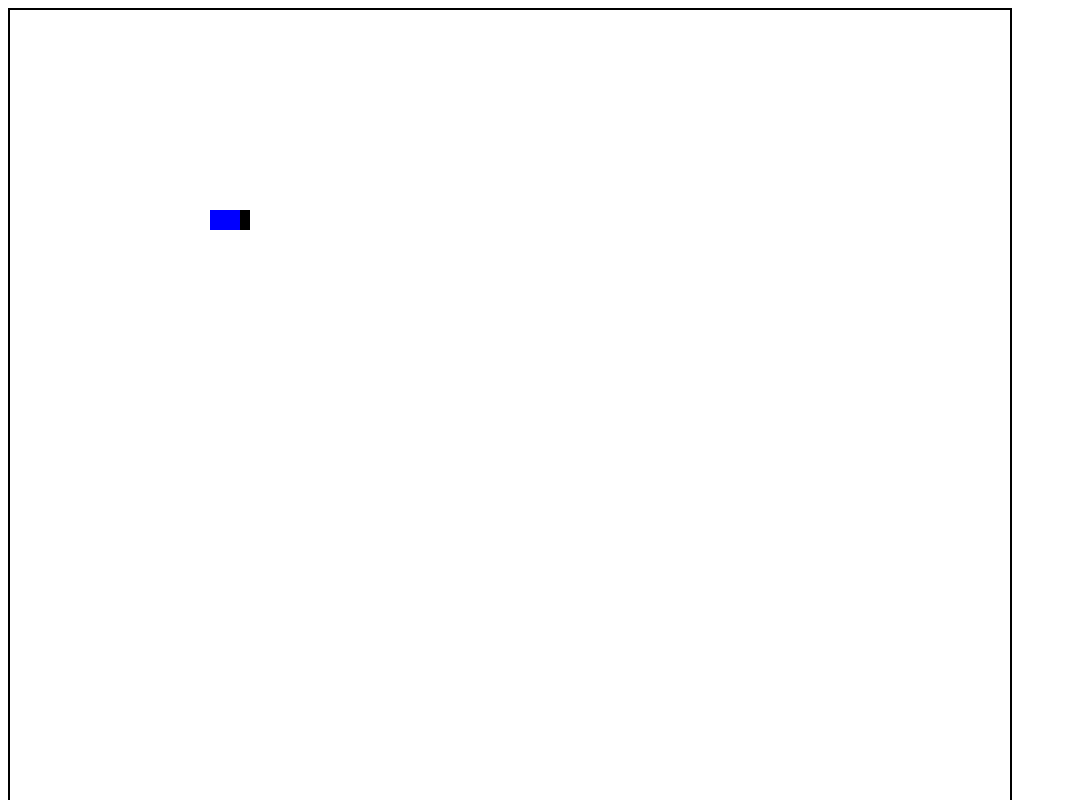
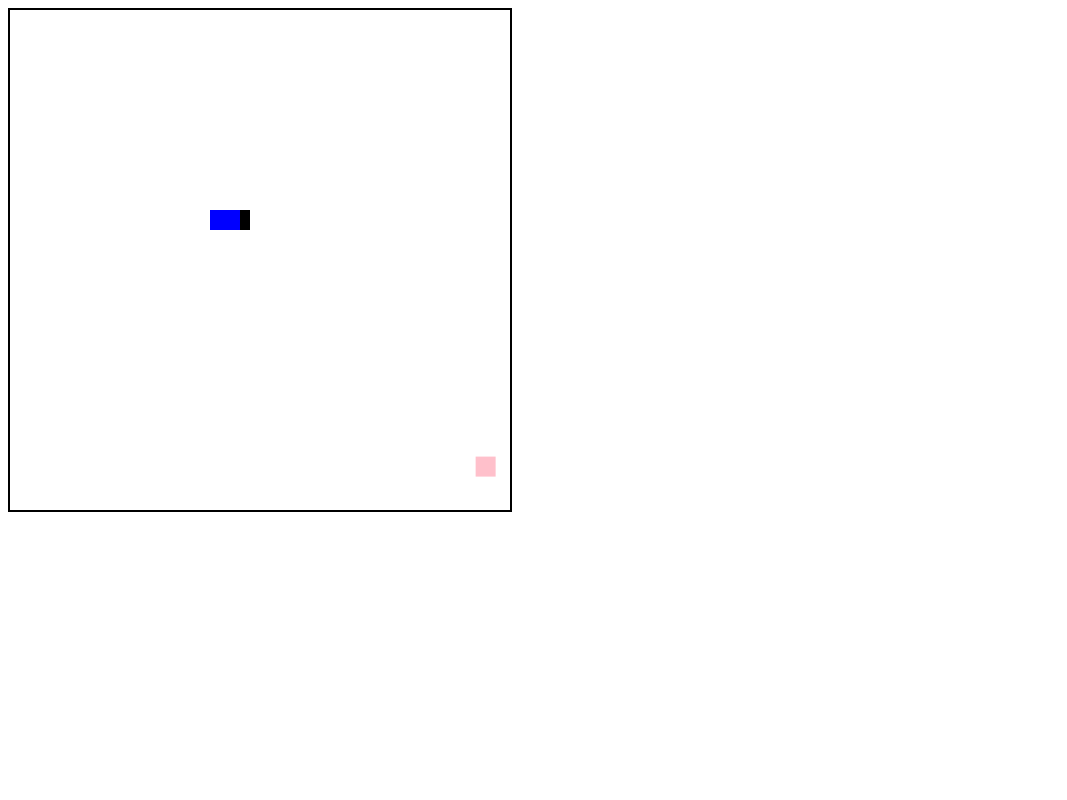
Before and after one commit to SanBuNam/Classic_ATARI_Games, a website: page JS_Snake/index.html in a window 1280 px wide. Shown: the top 800 px of the page, without its empty margins (0-1067 px from the left). Drawn offline with Linux system fonts and the light colour scheme.

Commit message:
drawing food for the snake

```diff
--- a/JS_Snake/index.html
+++ b/JS_Snake/index.html
@@ -6,8 +6,8 @@
   </head>
   <body>
     <canvas
-      width="1000"
-      height="1000"
+      width="500"
+      height="500"
       style="border: 2px solid #000000"
       id="ctx"
     ></canvas>
--- a/JS_Snake/src/index.js
+++ b/JS_Snake/src/index.js
@@ -2,7 +2,7 @@ var ctx = document.getElementById("ctx").getContext("2d");
 
 var WIDTH = 500;
 var HEIGHT = 500;
-var snakeList, foodList, direction;
+var snakeList, foodList, direction, eaten;
 ctx.font = "20px Calibri";
 
 var snakeBody = {
@@ -20,16 +20,12 @@ var food = {
 document.onkeydown = function(event) {
   if (event.keyCode == 37) {
     direction = 0;
-    console.log("0");
   } else if (event.keyCode == 38) {
     direction = 1;
-    console.log("1");
   } else if (event.keyCode == 39) {
     direction = 2;
-    console.log("2");
   } else if (event.keyCode == 40) {
     direction = 3;
-    console.log("3");
   }
 };
 
@@ -47,7 +43,7 @@ drawSnake = function(sb, i) {
 drawFood = function(f, i) {
   ctx.save();
   ctx.fillStyle = food.color;
-  ctx.fillRect = (f.x, f.y, food.width, food.height);
+  ctx.fillRect(f.x, f.y, food.width, food.height);
   ctx.restore();
 };
 
@@ -85,12 +81,41 @@ updateSnakeList = function() {
   }
 };
 
+checkSnakePosition = function() {
+  if (snakeList[0].x > 500) {
+    snakeList[0].x = 0;
+  }
+  if (snakeList[0].x < 0) {
+    snakeList[0].x = 500;
+  }
+  if (snakeList[0].y > 500) {
+    snakeList[0].y = 0;
+  }
+  if (snakeList[0].y < 0) {
+    snakeList[0].y = 500;
+  }
+};
+
+updateSnakePosition = function() {
+  ctx.clearRect(0, 0, WIDTH, HEIGHT);
+  while (eaten) {
+    var pos_x = Math.random() * 485 + 5;
+    var pos_y = Math.random() * 485 + 5;
+    foodList[0] = { x: pos_x, y: pos_y };
+    eaten = false;
+  }
+  foodList.forEach(drawFood);
+  snakeList.forEach(drawSnake);
+  checkSnakePosition();
+  updateSnakeList();
+};
+
 startGame = function() {
   snakeList = [{ x: 220, y: 200 }, { x: 210, y: 200 }, { x: 200, y: 200 }];
   foodList = [];
   direction = 99;
-
-  snakeList.forEach(drawSnake);
+  eaten = true;
+  setInterval(updateSnakePosition, 20);
 };
 
 startGame();
```
